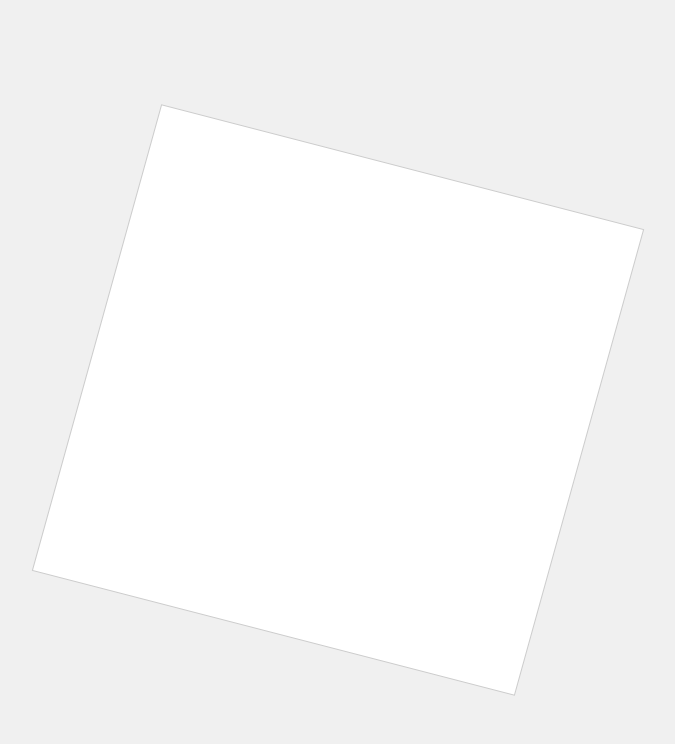
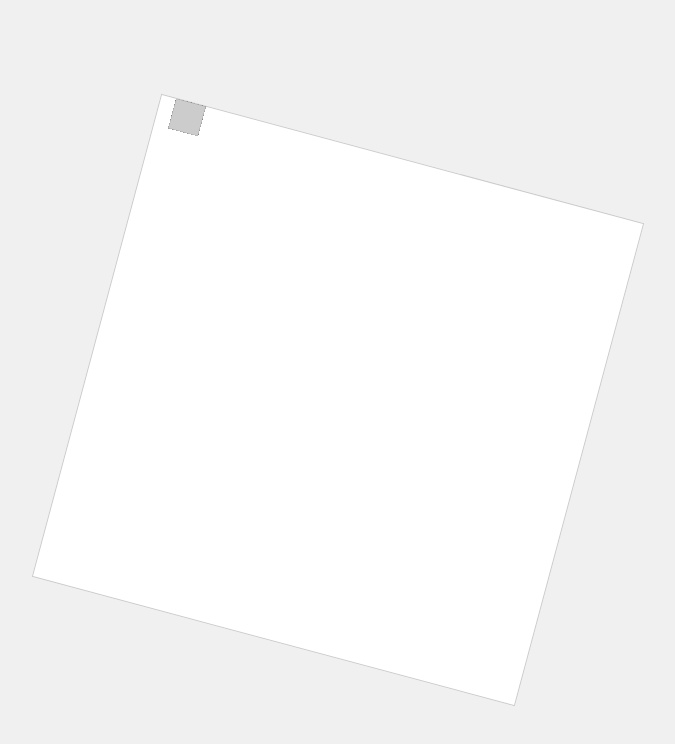
Before and after one commit to plutosorange/planesquares, a website: page index.html in a window 1280 px wide. Shown: the whole page, without its empty margins (302-977 px from the left). Drawn offline with nearby package versions, Linux system fonts and the light colour scheme.

Commit message:
Update index.html

```diff
--- a/index.html
+++ b/index.html
@@ -25,7 +25,7 @@
       width: 500px;
       height: 500px;
       perspective: 1000px;
-      transform: rotateX(15deg) rotateZ(15deg);
+      transform: rotateZ(15deg);
       transform-style: preserve-3d;
       background: #fff;
       border: 1px solid #ccc;
@@ -57,8 +57,20 @@
   </style>
 </head>
 <body>
-  <div class="container" id="grid"></div>
+  <div class="container" id="grid">
 
+  </div>
+  <script>
+    const gridContainer = document.getElementById('grid');
+    for (let y = 0; y < 10; y++) {
+      for (let x = 0; x < 10; x++) {
+        const tile = document.createElement('div');
+        tile.id = `${y}${x}`;
+        tile.classList.add('tile');
+        gridContainer.appendChild(tile);
+      }
+    }
+  </script>
   <script src="./public/src/js/noise.js"></script>
   <script src="https://cdn.jsdelivr.net/npm/appwrite@15.0.0"></script>
   <script src="./public/src/js/script.js"></script>
```
